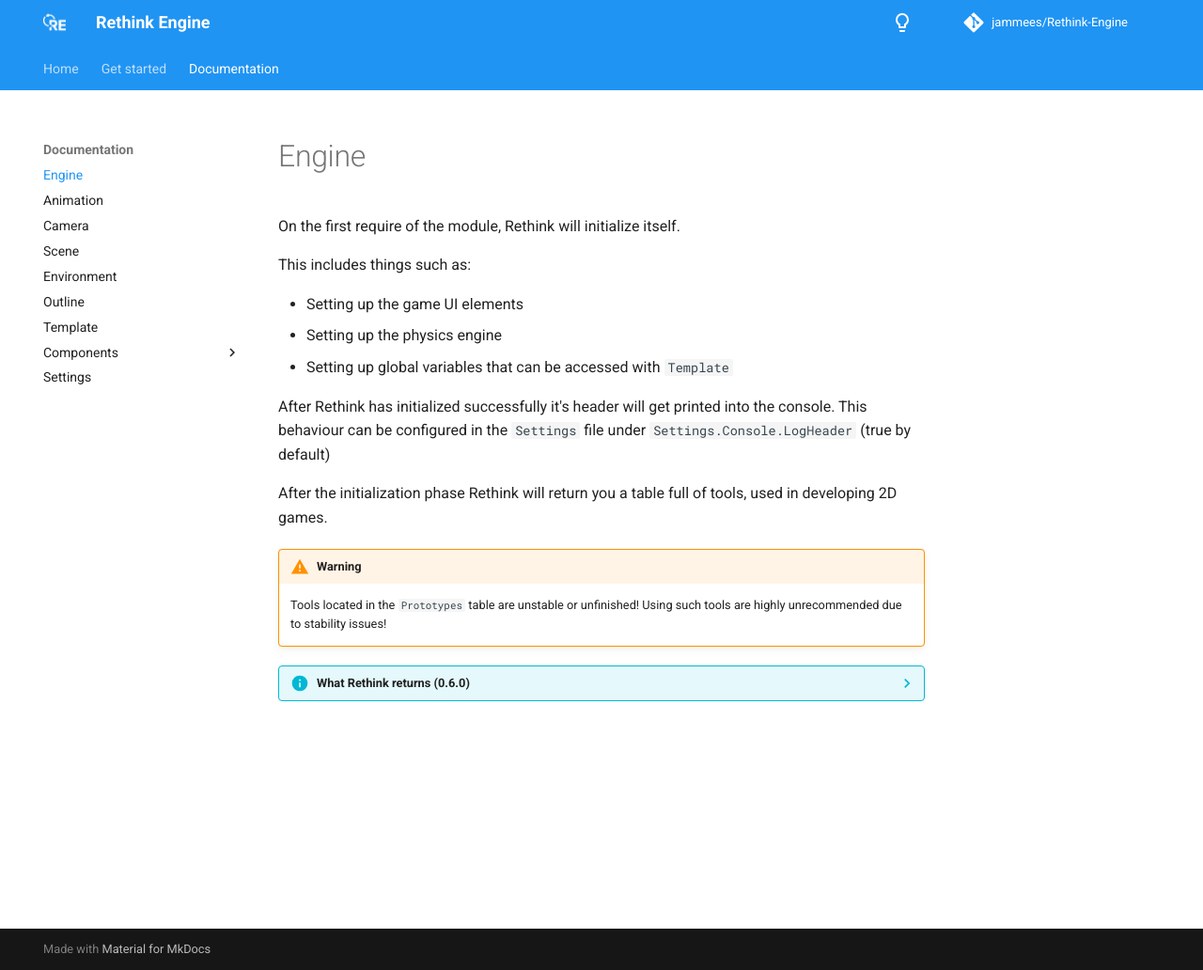
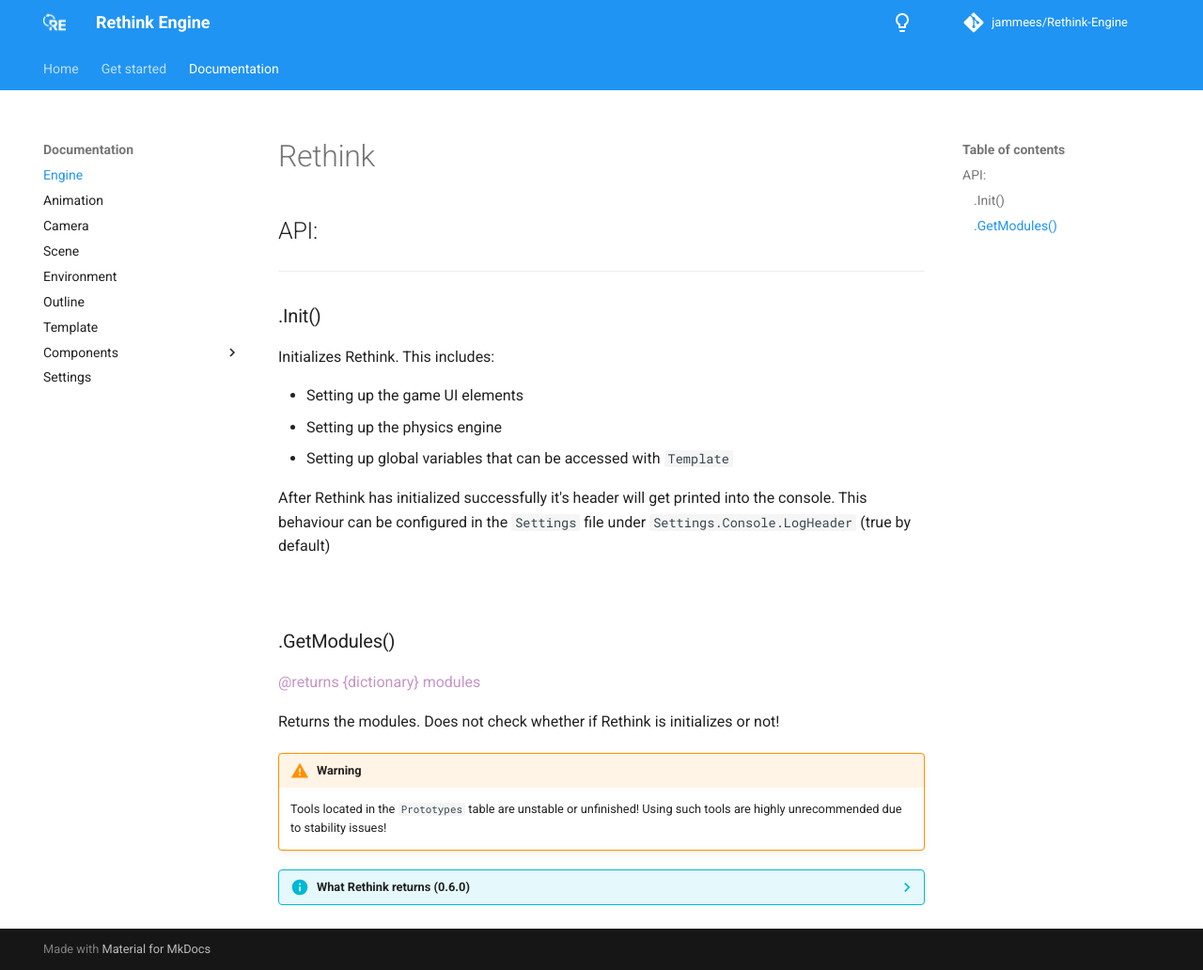
Before and after one commit to jammees/Rethink-Engine, an MkDocs documentation site: the page built from docs/documentation/tools/engine.md, in a window 1280 px wide and 1032 px high. Shown: the whole window at 94% size. Built offline with MkDocs 1.6.1 and Material for MkDocs 9.7.7, drawn with Linux system fonts in a browser that asks for light colours; comment, search, counter and statistics services are not loaded; the version menu is left out.

Commit message:
Update documentation

```diff
--- a/docs/documentation/tools/engine.md
+++ b/docs/documentation/tools/engine.md
@@ -1,6 +1,12 @@
-On the first require of the module, Rethink will initialize itself.
+# Rethink
 
-This includes things such as:
+## API:
+
+<hr>
+
+### .Init()
+
+Initializes Rethink. This includes:
 
 - Setting up the game UI elements
 - Setting up the physics engine
@@ -9,7 +15,13 @@
 After Rethink has initialized successfully it's header will get printed into the console.
 This behaviour can be configured in the `Settings` file under `Settings.Console.LogHeader` (true by default)
 
-After the initialization phase Rethink will return you a table full of tools, used in developing 2D games.
+<br>
+
+### .GetModules()
+
+<span style="color:rgba(197, 148, 197, 1);">@returns {dictionary} modules</span>
+
+Returns the modules. Does not check whether if Rethink is initializes or not!
 
 !!! warning
 
@@ -25,8 +37,7 @@
     - Scene `module`
     - Template `module`
     - Physics `module`
-    - Components `folder`
-    - Tools `folder`
+    - Pool `module`
 
     - Ui `table`
         - GameFrame `frame`
```
